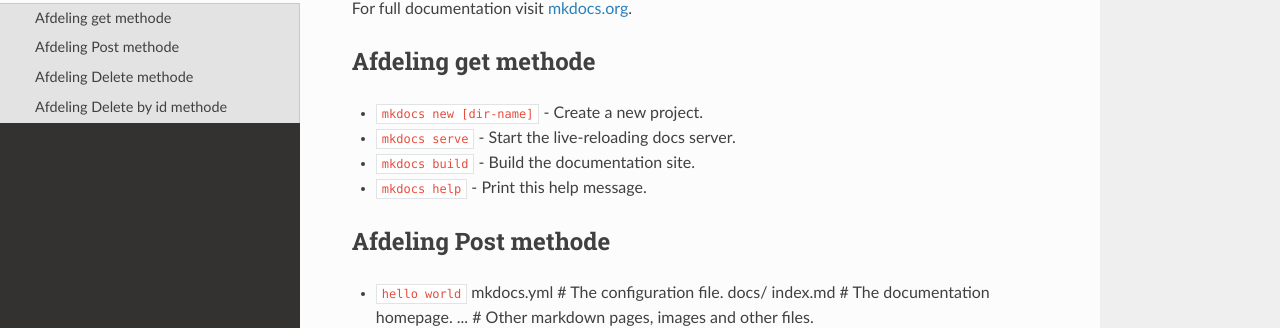
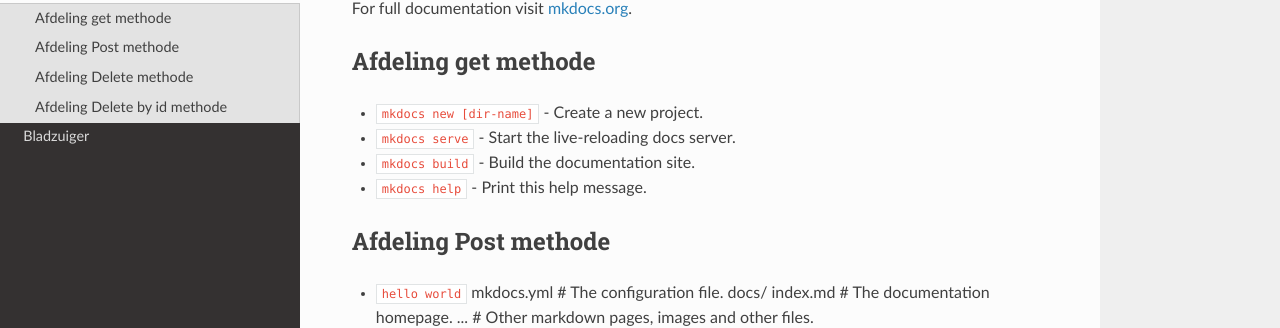
Before and after one commit to itookyourstuff/project4, an MkDocs documentation site: the page built from docs/afdeling.md, in a window 1280 px wide. Shown: the part 163-491 px from the top of the page. Built offline with MkDocs 1.6.1, drawn with Linux system fonts in a browser that asks for light colours; nearby versions of some CDN libraries.

Commit message:
bladzuiger toegevoegd

```diff
--- a/mkdocs.yml
+++ b/mkdocs.yml
@@ -2,4 +2,5 @@
 nav:
     - Home: index.md
     - Afdeling: afdeling.md
+    - Bladzuiger: bladzuiger.md
 theme: readthedocs
```
Also changed, not shown: docs/Bladzuiger.md (added).
